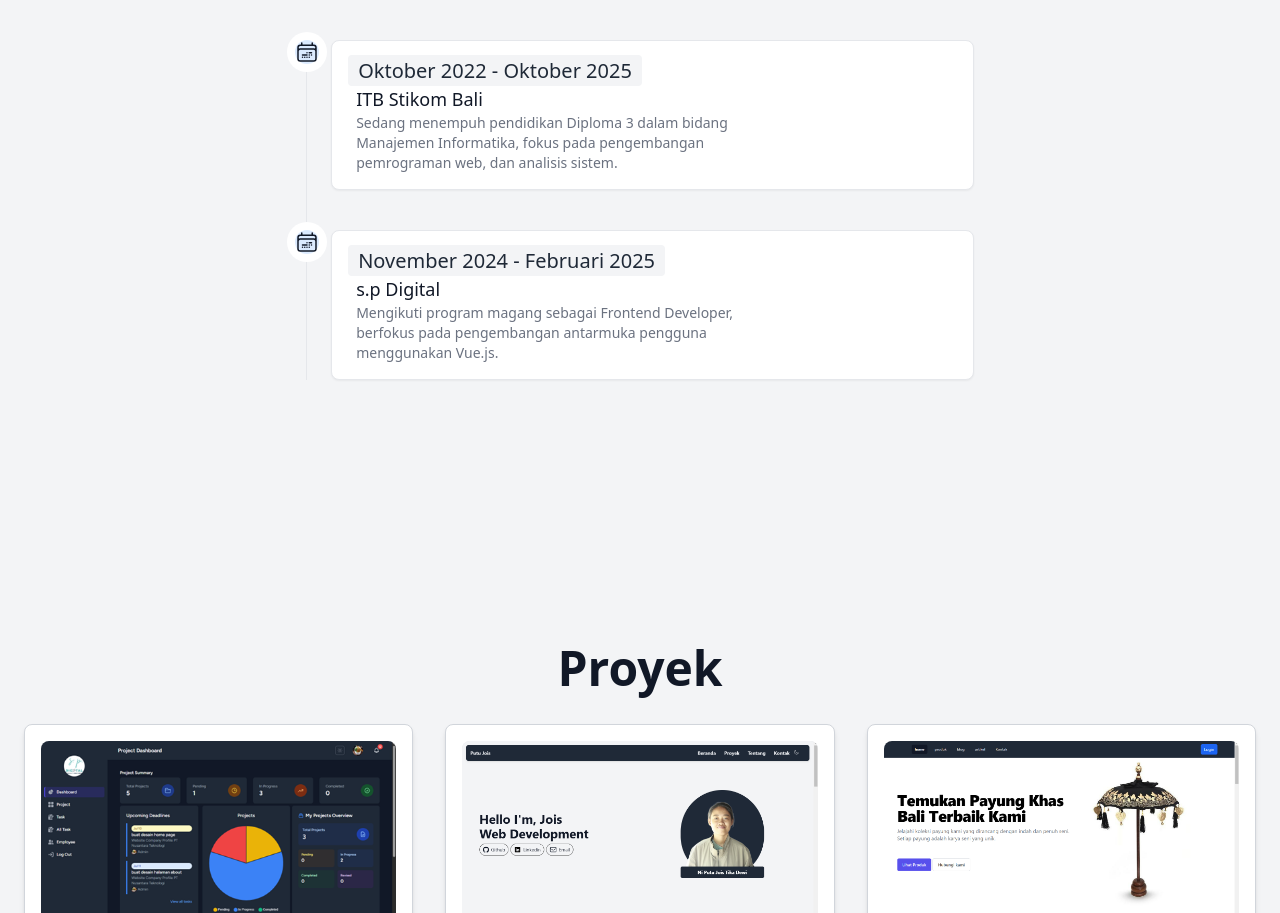
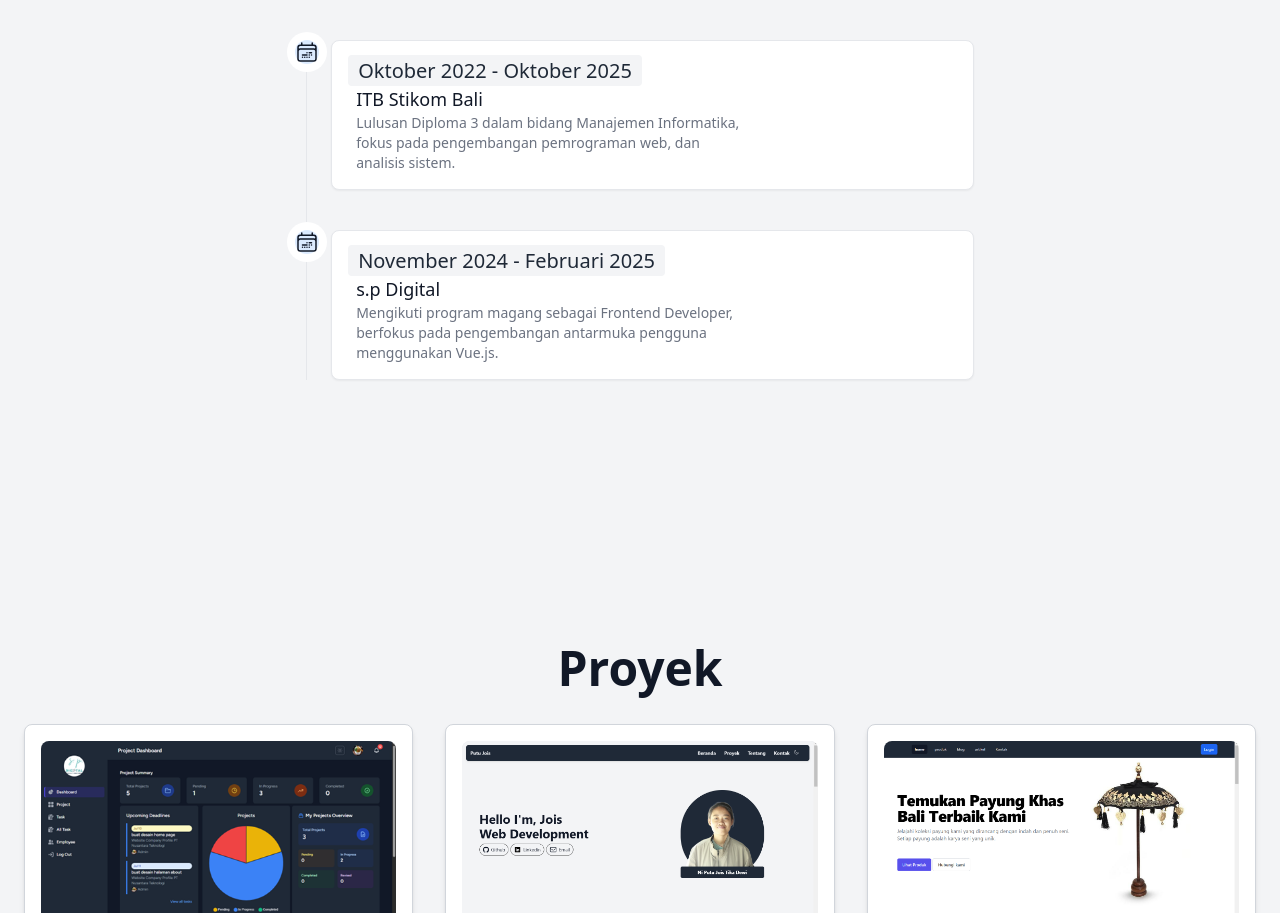
Before and after one commit to Jois01/portofolio-vue, a Vue app: page / in a window 1280 px wide. Shown: the part 1450-2363 px from the top of the page. Built offline with nearby package versions, Linux system fonts and the light colour scheme.

Commit message:
update data

```diff
--- a/src/components/perjalanan.vue
+++ b/src/components/perjalanan.vue
@@ -37,7 +37,7 @@ const abouts = [
     name: 'ITB Stikom Bali',
     date: 'Oktober 2022 - Oktober 2025',
     description:
-      'Sedang menempuh pendidikan Diploma 3 dalam bidang Manajemen Informatika, fokus pada pengembangan pemrograman web, dan analisis sistem.',
+      'Lulusan Diploma 3 dalam bidang Manajemen Informatika, fokus pada pengembangan pemrograman web, dan analisis sistem.',
   },
   {
     name: 's.p Digital',
```
